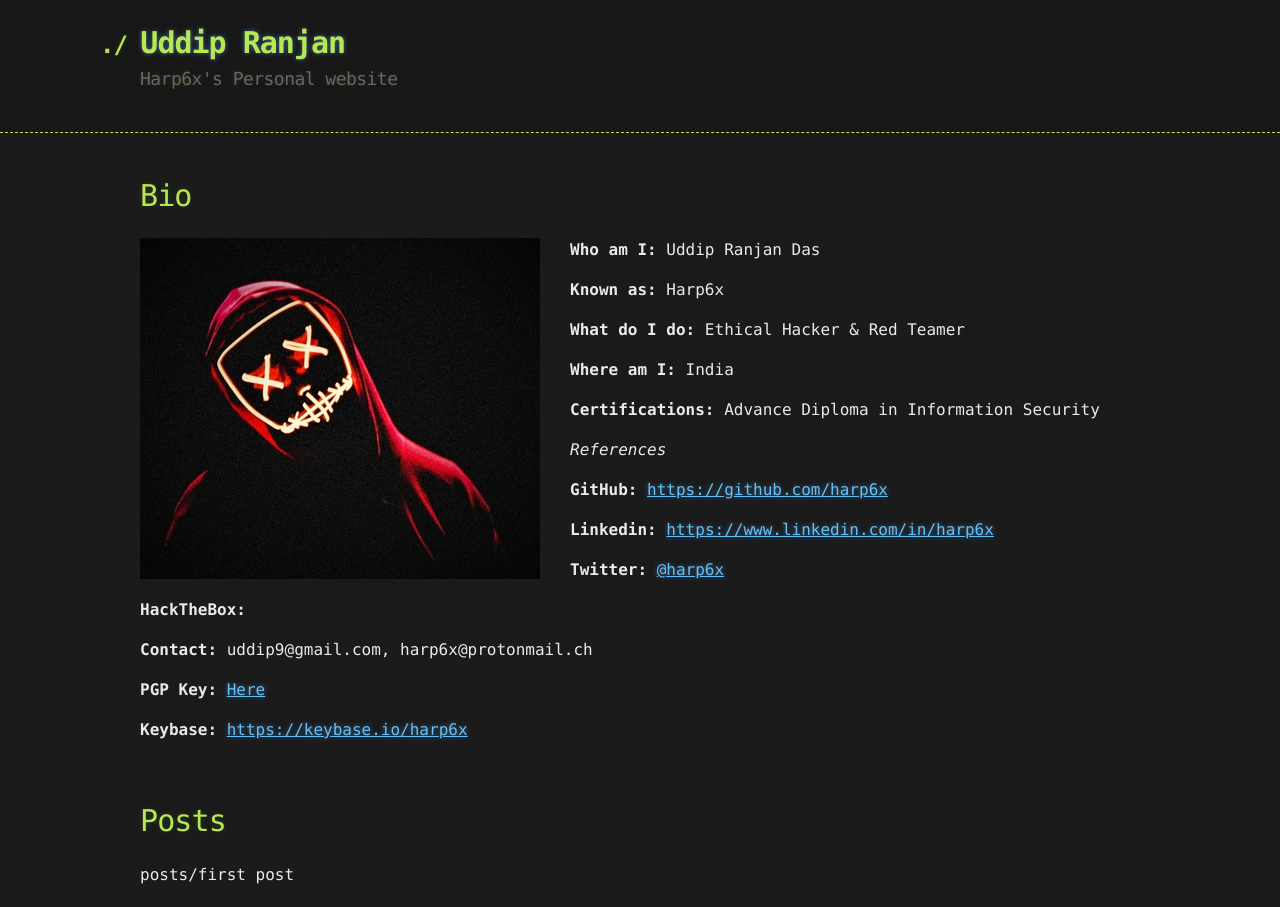
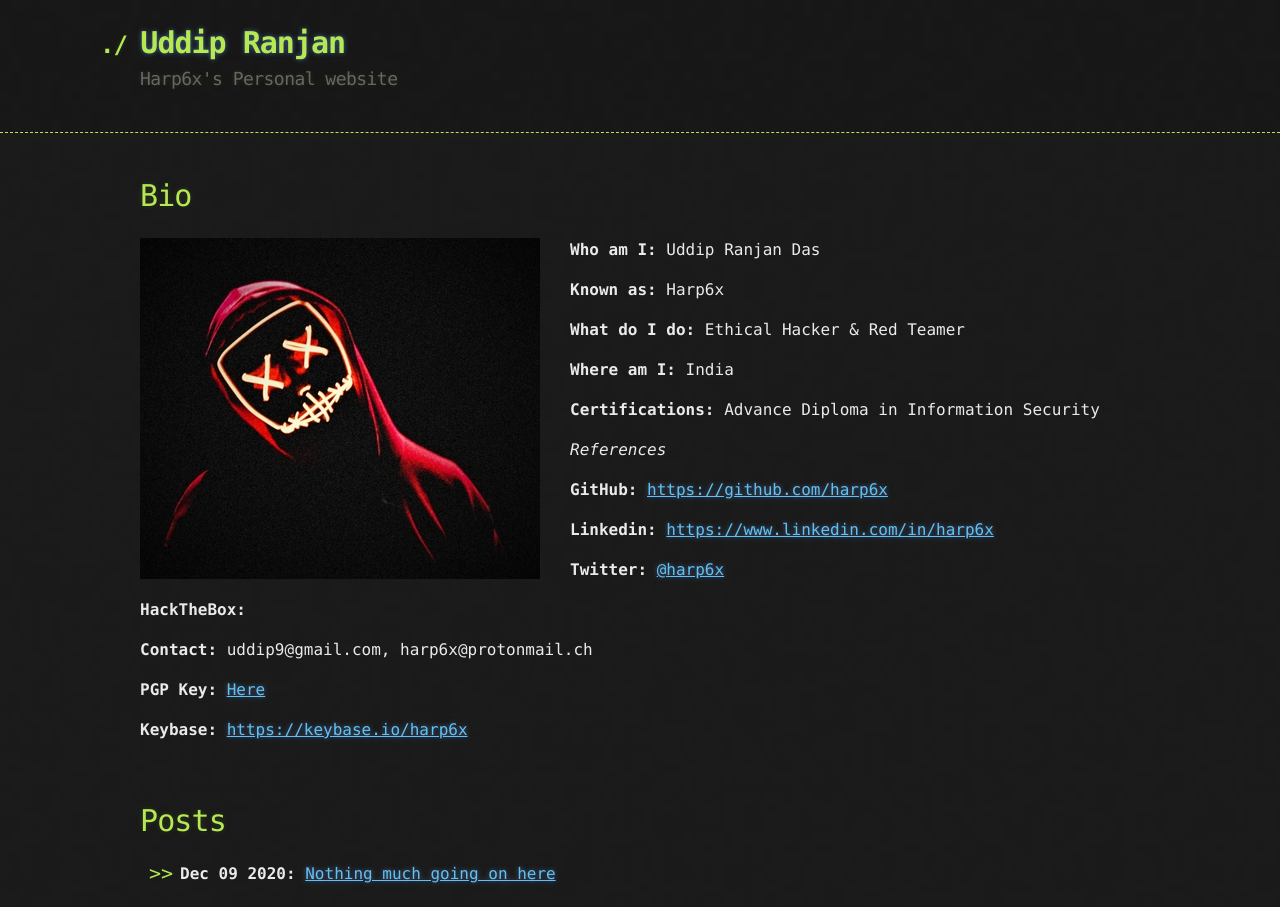
Before and after one commit to Harp6x/harp6x.github.io, a Jekyll site: the page built from index.md, in a window 1280 px wide. Built offline with Jekyll 4.4.1, drawn with Linux system fonts in a browser that asks for light colours; our own code applies the rules of GitHub Pages for plain Markdown files.

Commit message:
Update index.md

```diff
--- a/index.md
+++ b/index.md
@@ -34,4 +34,4 @@ _References_
 
 # Posts
 
-posts/first post
+- **Dec 09 2020:** [Nothing much going on here](./posts/first_post.html)
```
